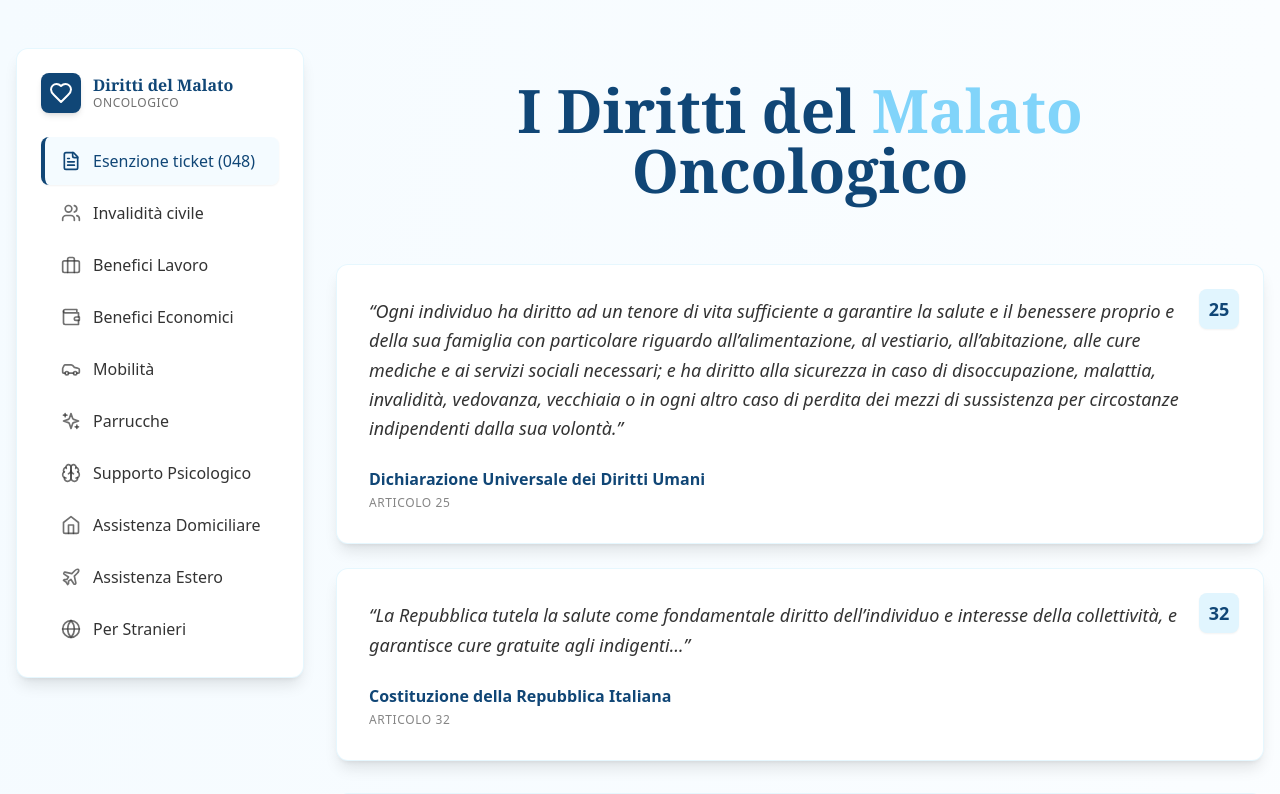
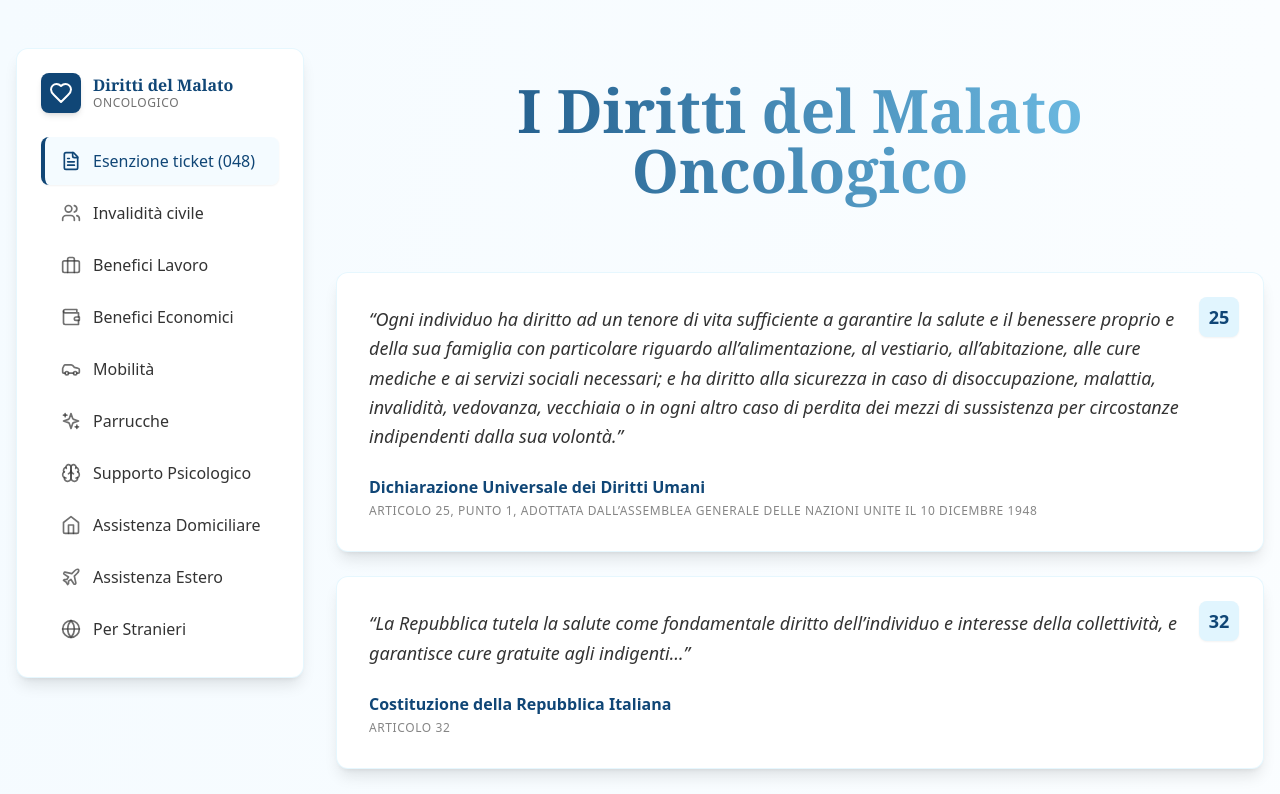
Before and after one commit to matteocarpentieri22/demo_novembre, a React (Vite) app: page /paziente in a window 1280 px wide. Shown: the top 794 px of the page. Built offline with nearby package versions, Linux system fonts and the light colour scheme.

Commit message:
Aggiunto gradiente al titolo della pagina Paziente.tsx

```diff
--- a/src/components/paziente/Paziente.tsx
+++ b/src/components/paziente/Paziente.tsx
@@ -33,7 +33,7 @@ type LucideIconType = typeof ShieldCheck;
 const quoteBlocks = [
   {
     title: 'Dichiarazione Universale dei Diritti Umani',
-    subtitle: 'ARTICOLO 25',
+    subtitle: 'ARTICOLO 25, punto 1, adottata dall’Assemblea Generale delle Nazioni Unite il 10 dicembre 1948',
     text: '“Ogni individuo ha diritto ad un tenore di vita sufficiente a garantire la salute e il benessere proprio e della sua famiglia con particolare riguardo all’alimentazione, al vestiario, all’abitazione, alle cure mediche e ai servizi sociali necessari; e ha diritto alla sicurezza in caso di disoccupazione, malattia, invalidità, vedovanza, vecchiaia o in ogni altro caso di perdita dei mezzi di sussistenza per circostanze indipendenti dalla sua volontà.”',
     number: '25'
   },
@@ -897,10 +897,10 @@ function Paziente() {
           <main className="flex-1 space-y-8">
             {/* Title Section */}
             <div className="text-center space-y-2 py-8">
-              <h1 className="text-4xl sm:text-5xl md:text-6xl font-serif font-bold text-iov-dark-blue">
-                I Diritti del <span className="text-iov-light-blue-dark">Malato</span>
+              <h1 className="text-4xl sm:text-5xl md:text-6xl font-serif font-bold text-transparent bg-clip-text bg-gradient-to-r from-iov-dark-blue to-iov-light-blue-dark pb-2">
+                I Diritti del Malato
                 <br />
-                <span className="text-iov-dark-blue">Oncologico</span>
+                Oncologico
               </h1>
             </div>
 
```
